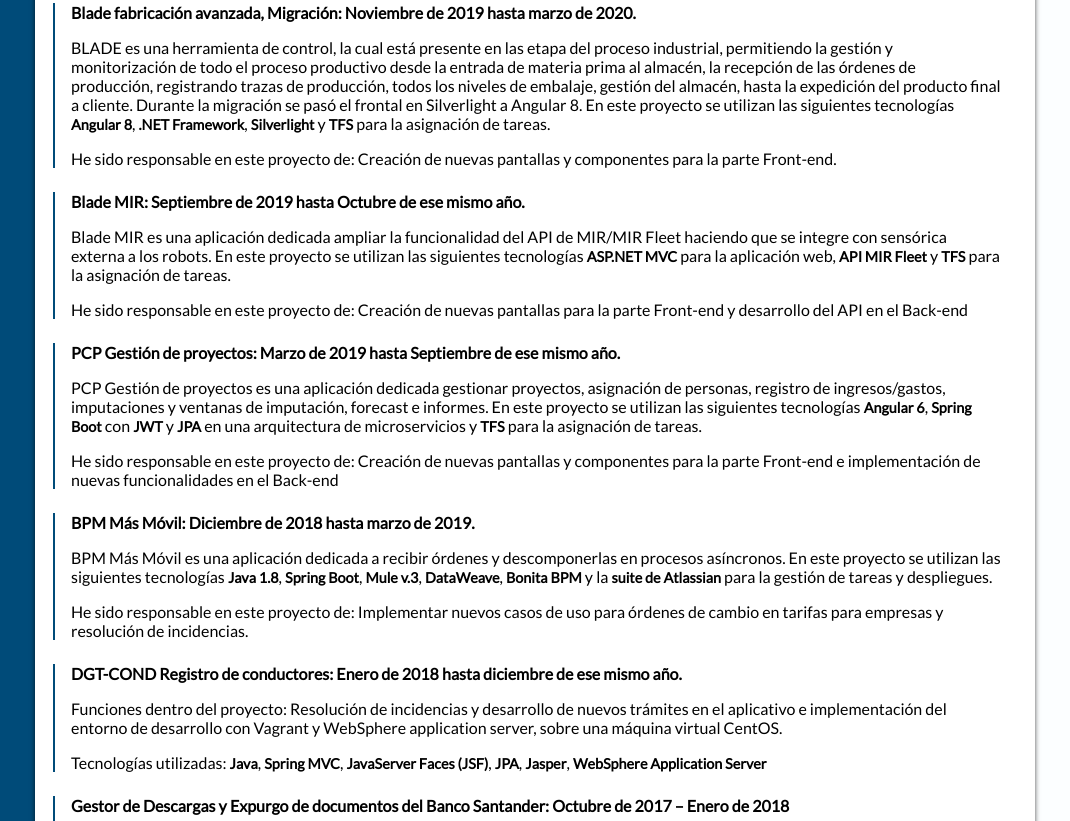
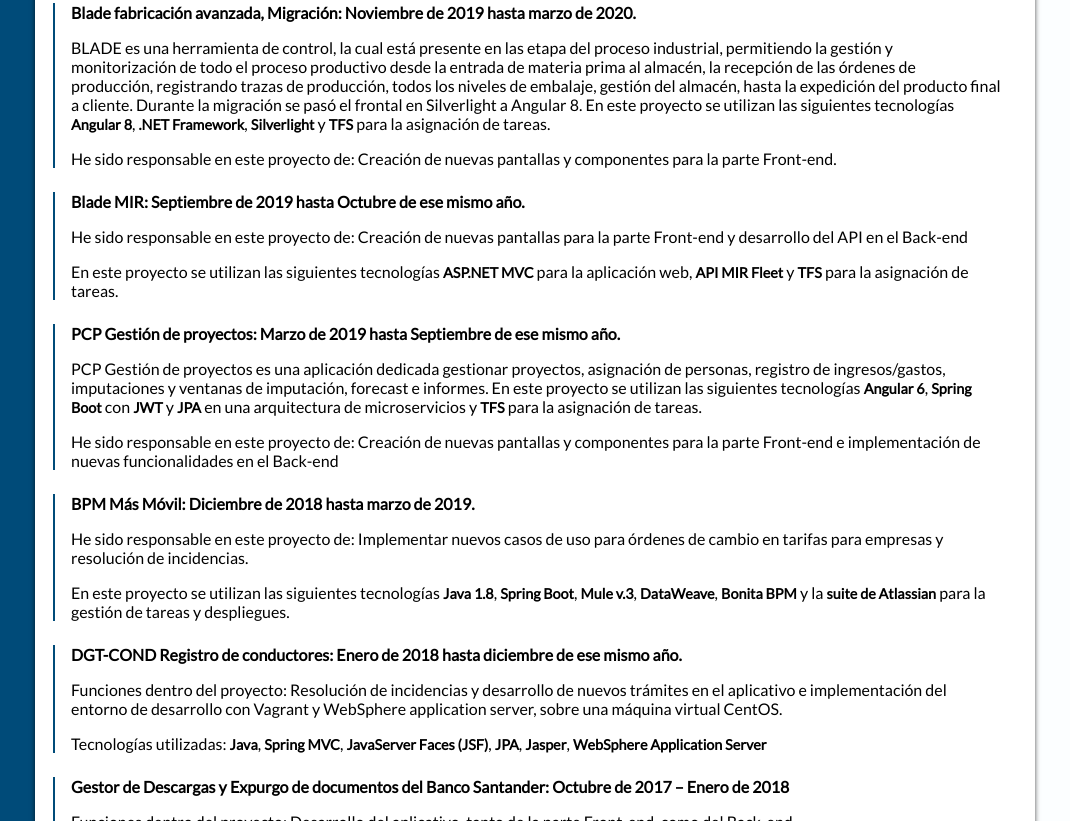
Before and after one commit to SamueM/samueM.github.io, a plain HTML site: page index.html in a window 1280 px wide. Shown: the part 2153-2974 px from the top of the page, without its empty margins (105-1175 px from the left). Drawn offline with nearby package versions, Linux system fonts and the light colour scheme.

Commit message:
Update index.html

```diff
--- a/index.html
+++ b/index.html
@@ -162,7 +162,7 @@
                     <div>
                         <p>AQuA es conjunto de servicios y aplicación SPA, que se construyen con el framework propio de Inditex y que permite gestionar el control de calidad en los centros de distribución de mercancías...
                             En este proyecto se utilizan las siguientes tecnologías <b class="tool">Java 11</b>, <b class="tool">OpenShift</b>, <b class="tool">Servicios REST</b>, <b class="tool">Maria DB</b>,
-                            <b class="tool">Mongo</b>, <b class="tool">Junit 5</b> y la <b class="tool">suite de Atlassian</b> para la asignación de tareas, gestión de despliegues y control de versiones.
+                            <b class="tool">MongoDB</b>, <b class="tool">Junit 5</b> y la <b class="tool">suite de Atlassian</b> para la asignación de tareas, gestión de despliegues y control de versiones.
                             Además de <b class="tool">Scrum</b> para la gestión del trabajo.</p>
                         <p>He sido responsable en este proyecto de: Desarrollo de nuevas funcionalidades en diferentes servicios, rest, de mensajeria y de sincronizacion de datos.</p>
                     </div>
@@ -216,13 +216,12 @@
                 </div>
                 <div class="bloque-proyectos">
                     <p><b>Blade MIR: Septiembre de 2019 hasta Octubre de ese mismo año.</b></p>
-                    <p>Blade MIR es una aplicación dedicada ampliar la funcionalidad del API de MIR/MIR Fleet haciendo que
-                        se integre con sensórica externa a los robots.
-                        En este proyecto se utilizan las siguientes tecnologías <b class="tool">ASP.NET MVC</b> para la aplicación web,
+                    <p>He sido responsable en este proyecto de:
+                        Creación de nuevas pantallas para la parte Front-end y desarrollo del API en el Back-end</p>
+                    <p>En este proyecto se utilizan las siguientes tecnologías <b class="tool">ASP.NET MVC</b>
+                        para la aplicación web,
                         <b class="tool">API MIR Fleet</b> y <b class="tool">TFS</b> para la asignación de tareas.</p>
-                    <p>He sido responsable en este proyecto de:
-                        Creación de nuevas pantallas para la parte Front-end
-                        y desarrollo del API en el Back-end</p>
+
                 </div>
                 <div class="bloque-proyectos margen-especial-print">
                     <p><b>PCP Gestión de proyectos: Marzo de 2019 hasta Septiembre de ese mismo año.</b></p>
@@ -230,17 +229,19 @@
                         registro de ingresos/gastos, imputaciones y ventanas de imputación, forecast e informes.
                         En este proyecto se utilizan las siguientes tecnologías <b class="tool">Angular 6</b>, <b class="tool">Spring Boot</b> con <b class="tool">JWT</b>
                         y <b class="tool">JPA</b> en una arquitectura de microservicios y <b class="tool">TFS</b> para la asignación de tareas.</p>
-                    <p>He sido responsable en este proyecto de:
-                        Creación de nuevas pantallas y componentes para la parte Front-end
-                        e implementación de nuevas funcionalidades en el Back-end</p>
+                        <p>He sido responsable en este proyecto de:
+                            Creación de nuevas pantallas y componentes para la parte Front-end
+                            e implementación de nuevas funcionalidades en el Back-end</p>
                 </div>
                 <div class="bloque-proyectos">
                     <p><b>BPM Más Móvil: Diciembre de 2018 hasta marzo de 2019.</b></p>
-                    <p>BPM Más Móvil es una aplicación dedicada a recibir órdenes y descomponerlas en procesos asíncronos.
-                        En este proyecto se utilizan las siguientes tecnologías <b class="tool">Java 1.8</b>, <b class="tool">Spring Boot</b>, <b class="tool">Mule v.3</b>, <b class="tool">DataWeave</b>, <b class="tool">Bonita BPM</b>
-                         y la <b class="tool">suite de Atlassian</b> para la gestión de tareas y despliegues.</p>
                     <p>He sido responsable en este proyecto de:
                         Implementar nuevos casos de uso para órdenes de cambio en tarifas para empresas y resolución de incidencias.</p>
+                    <p>En este proyecto se utilizan las siguientes tecnologías <b class="tool">Java 1.8</b>,
+                         <b class="tool">Spring Boot</b>,
+                         <b class="tool">Mule v.3</b>,
+                         <b class="tool">DataWeave</b>, <b class="tool">Bonita BPM</b>
+                         y la <b class="tool">suite de Atlassian</b> para la gestión de tareas y despliegues.</p>
                 </div>
                 <div class="bloque-proyectos">
                     <p><b>DGT-COND Registro de conductores: Enero de 2018 hasta diciembre de ese mismo año.</b></p>
```
